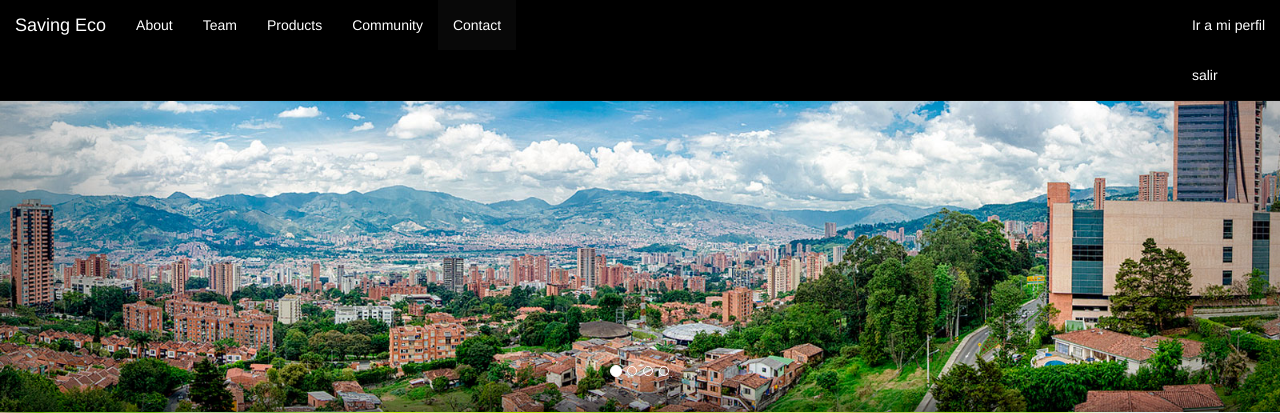
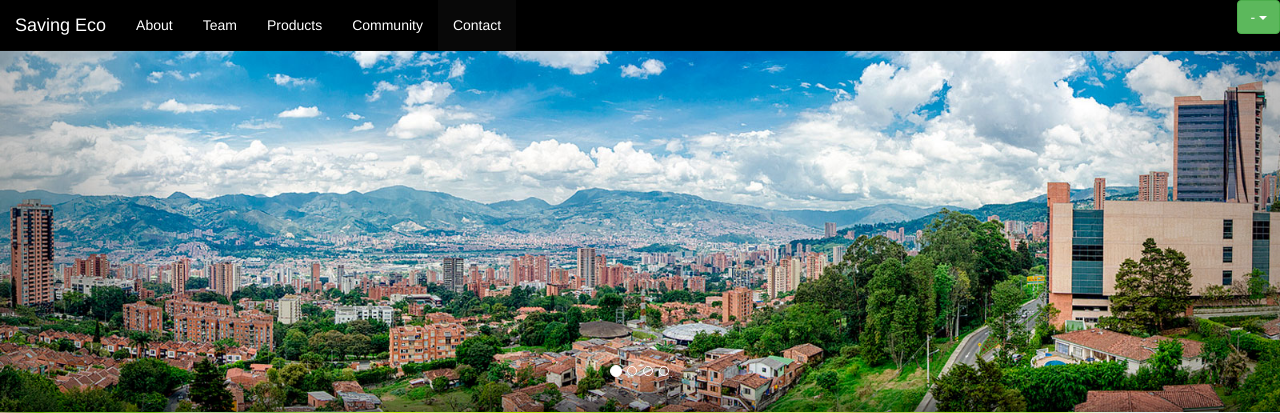
Before and after one commit to JuliCC/SavingEco, a Rails app: page / in a window 1280 px wide. Shown: the top 413 px of the page. Run offline with Rails 7, Linux system fonts and the light colour scheme; a user stored in the database is signed in; style sheets or scripts are compiled from the project's sources; some libraries are stand-ins or nearby versions.

Commit message:
Link perfil

```diff
--- a/app/assets/stylesheets/application.scss
+++ b/app/assets/stylesheets/application.scss
@@ -13,6 +13,11 @@
   	margin-bottom: 0;
   	background-color: black;
   }
+
+.navbar-btn {
+  margin-bottom: 0px;
+  margin-top: 0px;
+}
 
 
   .navbar-inverse .nav > li > a .btn-juli {
--- a/app/views/home/index.html.erb
+++ b/app/views/home/index.html.erb
@@ -30,16 +30,18 @@
 	      <li><a href="#" class="btn btn-success navbar-btn" data-toggle="modal" data-target="#myModal"><i class="fa fa-sign-in" aria-hidden="true"></i>Login</a></li>
 	  <% else %>
 
+  <div class="dropdown">
+  <button class="btn btn-success navbar-btn dropdown-toggle" type="button" data-toggle="dropdown"><%= current_user.avatar %> - <%= current_user.username %>
+  <span class="caret"></span></button>
+  <ul class="dropdown-menu">
+    <% if user_signed_in? %>
+    <li><%= link_to "Ir a mi perfil", current_user %></li>
+    <% end %>
+    <li><%= link_to "Salir", destroy_user_session_path, method: :delete %></li>
+    <% end %>
+  </ul>
+</div>
 
-	 	 <li>
-	 	 	<%= current_user.name %>
-      <% if user_signed_in? %>
-  <%= link_to "Ir a mi perfil", current_user %>
-<% end %>
-	 	 	<%= link_to "salir", destroy_user_session_path, method: :delete %>
-	 	 </li>
-
-      <% end %>
     </ul>
   	</div>
 	</nav>
```
Also changed, not shown: db/development.sqlite3, 15 other files.
